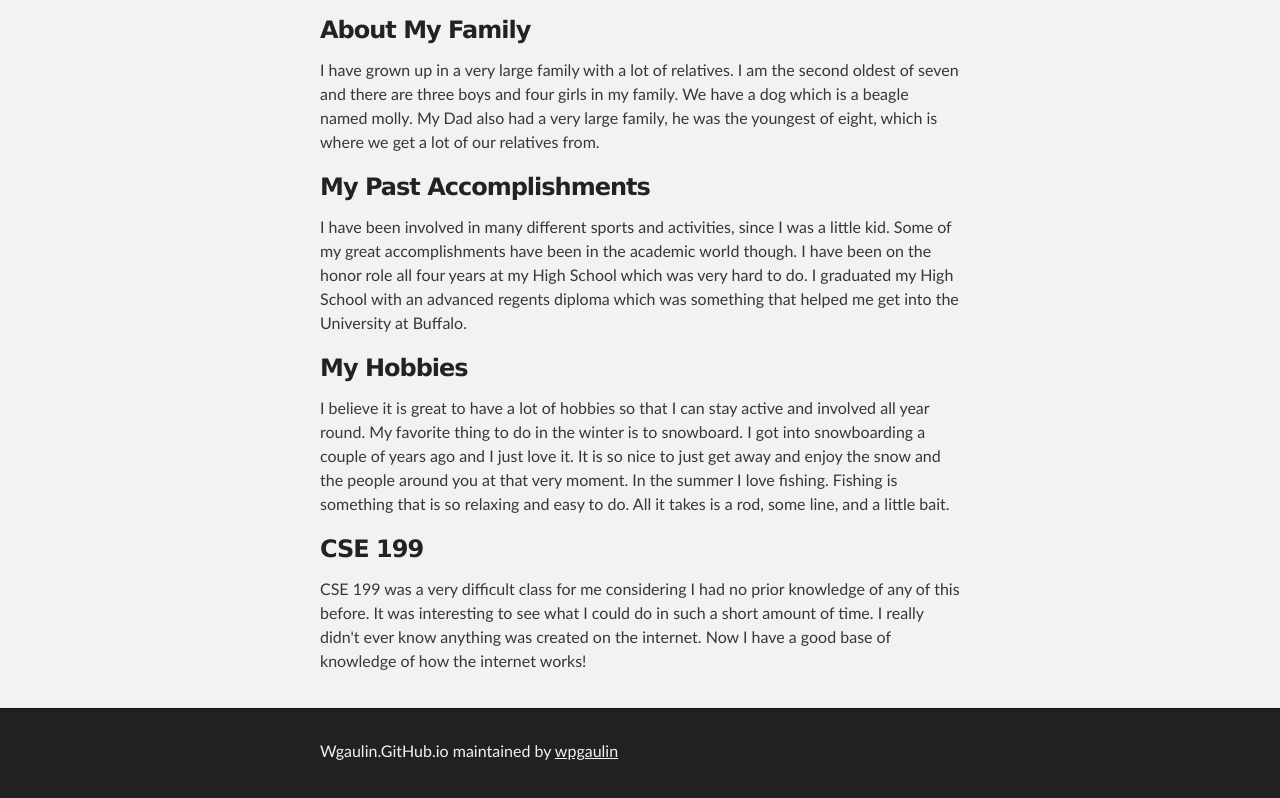
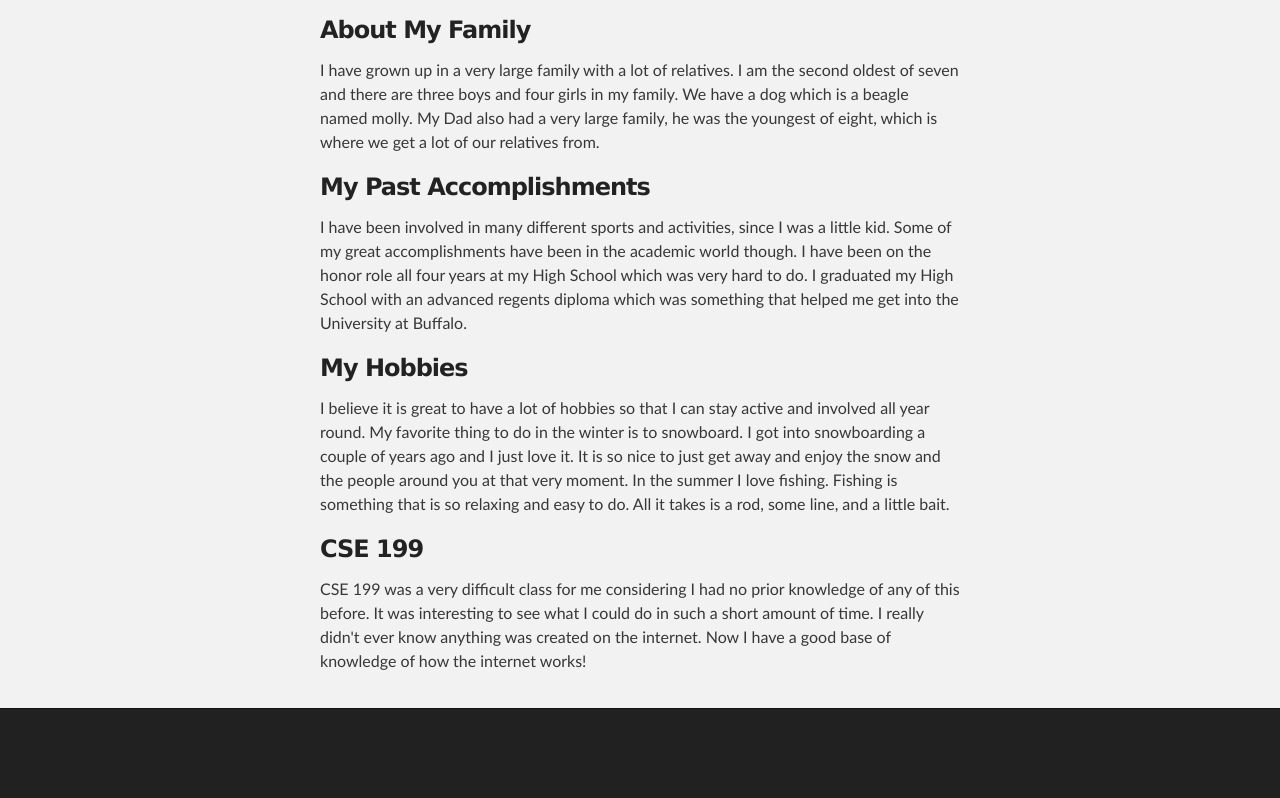
Before and after one commit to wpgaulin/wgaulin.github.io, a plain HTML site: page index.html in a window 1280 px wide. Shown: the part 473-1271 px from the top of the page. After the commit the page ends 1182 px from the top, so only its background shows below. Drawn offline with Linux system fonts and the light colour scheme.

Commit message:
Update index.html

```diff
--- a/index.html
+++ b/index.html
@@ -58,13 +58,7 @@
       </section>
     </div>
 
-    <!-- FOOTER  -->
-    <div id="footer_wrap" class="outer">
-      <footer class="inner">
-        <p class="copyright">Wgaulin.GitHub.io maintained by <a href="https://github.com/wpgaulin">wpgaulin</a></p>
 
-      </footer>
-    </div>
 
 
 
```
